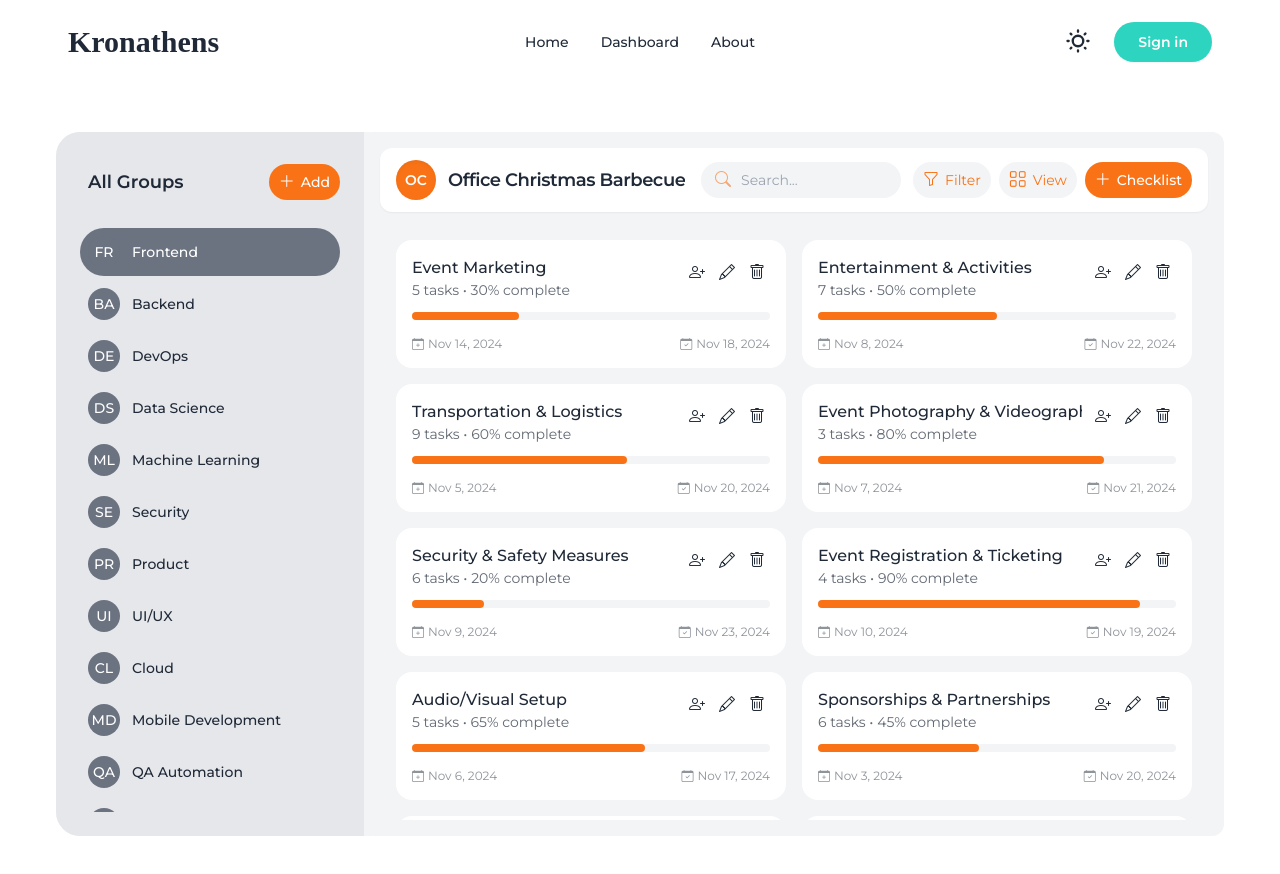
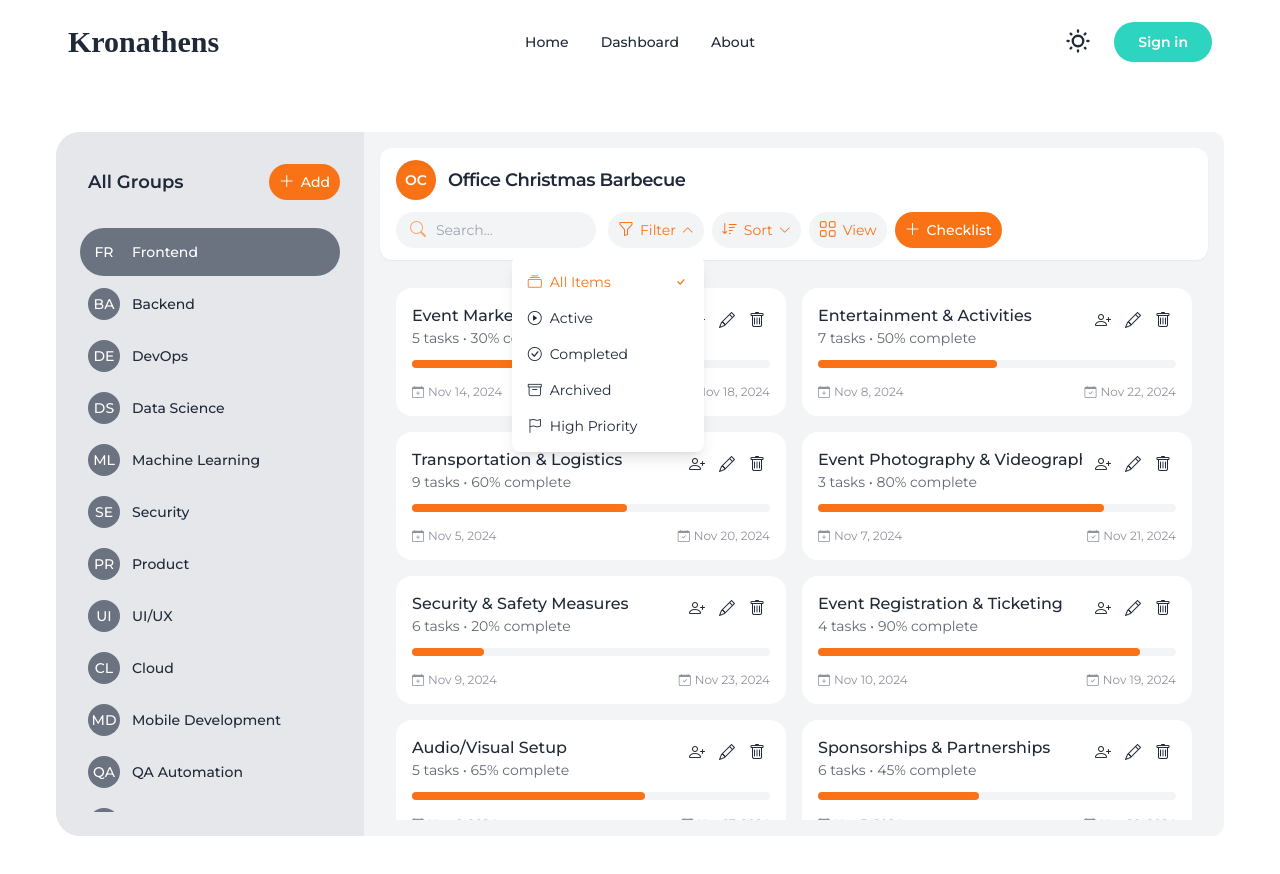
Before and after one commit to ufwjerryvu/PROJECT_Kronathens, a React (Create React App) app in the folder frontend/: page / in a window 1280 px wide. Both pictures are taken after a click on the button "Filter". Shown: the top 874 px of the page. Built offline with nearby package versions, Linux system fonts and the light colour scheme; a web font is replaced by a local one.

Commit message:
feat: added dropdowns and CSS stylings to header

```diff
--- a/frontend/src/components/dashboard/Card.tsx
+++ b/frontend/src/components/dashboard/Card.tsx
@@ -3,10 +3,12 @@
 interface CardProps {
     id: string;
     title: string;
+
     dateCreated: Date;
     dateModified: Date;
     completionPercentage: number;
     taskCount: number;
+
     onEdit: (id: string) => void;
     onDelete: (id: string) => void;
     onAddCollaborator: (id: string) => void;
@@ -15,26 +17,28 @@
 const Card = ({
     id,
     title,
-    taskCount,
-    completionPercentage,
+
     dateCreated,
     dateModified,
+    completionPercentage,
+    taskCount,
+
     onEdit,
     onDelete,
     onAddCollaborator
 }: CardProps) => {
+    { /* Edits the information of the card */ }
     const handleEdit = (e: React.MouseEvent) => {
-        e.stopPropagation();
         onEdit(id);
     };
 
+    { /* Delete the checklist item/card and everything related to it */}
     const handleDelete = (e: React.MouseEvent) => {
-        e.stopPropagation();
         onDelete(id);
     };
 
+    {/* Add a collaborator */}
     const handleAddCollaborator = (e: React.MouseEvent) => {
-        e.stopPropagation();
         onAddCollaborator(id);
     };
 
--- a/frontend/src/components/dashboard/Header.tsx
+++ b/frontend/src/components/dashboard/Header.tsx
@@ -1,4 +1,4 @@
-import React from 'react';
+import React, { useState, useEffect, useRef } from 'react';
 
 interface HeaderProps {
     name: string,
@@ -7,6 +7,29 @@
 };
 
 const Header: React.FC<HeaderProps> = ({ name, viewType, onViewSwitch }) => {
+    const [isFilterOpen, setIsFilterOpen] = useState(false);
+    const [isSortOpen, setIsSortOpen] = useState(false);
+    const [activeFilter, setActiveFilter] = useState('all');
+    const [activeSort, setActiveSort] = useState('date-created');
+    const filterRef = useRef<HTMLDivElement>(null);
+    const sortRef = useRef<HTMLDivElement>(null);
+
+    {/* So that when we press outside the menu, it'll hide the menu */}
+    useEffect(() => {
+        const handleClickOutside = (event: MouseEvent) => {
+            if (filterRef.current && !filterRef.current.contains(event.target as Node)) {
+                setIsFilterOpen(false);
+            }
+            if (sortRef.current && !sortRef.current.contains(event.target as Node)) {
+                setIsSortOpen(false);
+            }
+        };
+
+        document.addEventListener('mousedown', handleClickOutside);
+        return () => document.removeEventListener('mousedown', handleClickOutside);
+    }, []);
+
+    {/* Get the initials of the group name*/}
     let separated = name.split(' ');
     const MAX_LENGTH = 2, INIT_INDEX = 0, ZERO = 0, ONE = 1;
 
@@ -21,6 +44,7 @@
         }
     }
 
+    {/* The current icon for the view button based on the state of the view type */}
     const renderViewIcon = (viewType: string) => {
         if (viewType === 'card') {
             return (<i className='bi bi-grid text-lg'></i>);
@@ -28,6 +52,23 @@
             return (<i className='bi bi-list-task text-lg'></i>)
         }
     };
+
+    {/* Filter and sort options for the drop-down */}
+    const filterOptions = [
+        { id: 'all', label: 'All Items', icon: 'bi-collection' },
+        { id: 'active', label: 'Active', icon: 'bi-play-circle' },
+        { id: 'completed', label: 'Completed', icon: 'bi-check-circle' },
+        { id: 'archived', label: 'Archived', icon: 'bi-archive' },
+        { id: 'priority', label: 'High Priority', icon: 'bi-flag' }
+    ];
+
+    const sortOptions = [
+        { id: 'date-created', label: 'Date Created', icon: 'bi-calendar-plus' },
+        { id: 'date-modified', label: 'Date Modified', icon: 'bi bi-calendar-check' },
+        { id: 'name-asc', label: 'Name A-Z', icon: 'bi-sort-alpha-down' },
+        { id: 'name-desc', label: 'Name Z-A', icon: 'bi-sort-alpha-up' },
+        { id: 'priority', label: 'Priority', icon: 'bi-sort-numeric-down' }
+    ];
 
     return (
         <div className='bg-base-100 rounded-xl shadow-sm px-3 sm:px-4 py-3 w-full'>
@@ -54,10 +95,83 @@
                     </div>
 
                     <div className='flex items-center gap-2 flex-shrink-0 ml-auto sm:ml-0'>
-                        <button className='h-9 px-2.5 bg-base-200 rounded-full flex items-center gap-1.5 text-sm text-secondary hover:bg-base-300 active:bg-base-300/50 transition-all duration-200'>
-                            <i className='bi bi-funnel text-base'></i>
-                            <span className='hidden sm:inline'>Filter</span>
-                        </button>
+                        {/* Filtering */ }
+                        <div className='relative' ref={filterRef}>
+                            <button
+                                className='h-9 px-2.5 bg-base-200 rounded-full flex items-center gap-1.5 text-sm text-secondary hover:bg-base-300 active:bg-base-300/50 transition-all duration-200'
+                                onClick={() => {
+                                    setIsFilterOpen(!isFilterOpen);
+                                    setIsSortOpen(false);
+                                }}
+                            >
+                                <i className='bi bi-funnel text-base'></i>
+                                <span className='hidden sm:inline'>Filter</span>
+                                <i className={`bi bi-chevron-${isFilterOpen ? 'up' : 'down'} text-xs`}></i>
+                            </button>
+
+                            {isFilterOpen && (
+                                <div className='absolute top-full right-0 mt-2 w-48 bg-base-100 rounded-lg shadow-lg py-2 z-10'>
+                                    {filterOptions.map((option) => (
+                                        <button
+                                            key={option.id}
+                                            className={`w-full px-4 py-2 text-sm text-left flex items-center gap-2 hover:bg-base-200 transition-colors ${
+                                                activeFilter === option.id ? 'text-secondary' : 'text-base-content'
+                                            }`}
+                                            onClick={() => {
+                                                setActiveFilter(option.id);
+                                                setIsFilterOpen(false);
+                                            }}
+                                        >
+                                            <i className={`bi ${option.icon}`}></i>
+                                            {option.label}
+                                            {activeFilter === option.id && (
+                                                <i className='bi bi-check ml-auto'></i>
+                                            )}
+                                        </button>
+                                    ))}
+                                </div>
+                            )}
+                        </div>
+
+                        {/* Sorting */ }
+                        <div className='relative' ref={sortRef}>
+                            <button
+                                className='h-9 px-2.5 bg-base-200 rounded-full flex items-center gap-1.5 text-sm text-secondary hover:bg-base-300 active:bg-base-300/50 transition-all duration-200'
+                                onClick={() => {
+                                    setIsSortOpen(!isSortOpen);
+                                    setIsFilterOpen(false);
+                                }}
+                            >
+                                <i className='bi bi-sort-down text-base'></i>
+                                <span className='hidden sm:inline'>Sort</span>
+                                <i className={`bi bi-chevron-${isSortOpen ? 'up' : 'down'} text-xs`}></i>
+                            </button>
+
+                            {isSortOpen && (
+                                <div className='absolute top-full right-0 mt-2 w-48 bg-base-100 rounded-lg shadow-lg py-2 z-10'>
+                                    {sortOptions.map((option) => (
+                                        <button
+                                            key={option.id}
+                                            className={`w-full px-4 py-2 text-sm text-left flex items-center gap-2 hover:bg-base-200 transition-colors ${
+                                                activeSort === option.id ? 'text-secondary' : 'text-base-content'
+                                            }`}
+                                            onClick={() => {
+                                                setActiveSort(option.id);
+                                                setIsSortOpen(false);
+                                            }}
+                                        >
+                                            <i className={`bi ${option.icon}`}></i>
+                                            {option.label}
+                                            {activeSort === option.id && (
+                                                <i className='bi bi-check ml-auto'></i>
+                                            )}
+                                        </button>
+                                    ))}
+                                </div>
+                            )}
+                        </div>
+
+                        {/* View switch */}
                         <button
                             className='h-9 px-2.5 bg-base-200 rounded-full flex items-center gap-1.5 text-sm text-secondary hover:bg-base-300 active:bg-base-300/50 transition-all duration-200'
                             onClick={onViewSwitch}
@@ -65,6 +179,8 @@
                             {renderViewIcon(viewType)}
                             <span className='hidden sm:inline'>View</span>
                         </button>
+
+                        {/* Add checklist button */}
                         <button className='h-9 px-2.5 bg-secondary text-secondary-content rounded-full flex items-center gap-1.5 text-sm font-medium whitespace-nowrap transition-all duration-200 hover:bg-opacity-80 active:bg-opacity-60'>
                             <i className='bi bi-plus-lg text-base'></i>
                             <span className='hidden sm:inline'>Checklist</span>
--- a/frontend/src/components/dashboard/ListItem.tsx
+++ b/frontend/src/components/dashboard/ListItem.tsx
@@ -3,10 +3,12 @@
 interface ListItemProps {
     id: string;
     title: string;
-  taskCount: number;
-  completionPercentage: number;
+
     dateCreated: Date;
     dateModified: Date;
+    completionPercentage: number;
+    taskCount: number;
+
     onEdit: (id: string) => void;
     onDelete: (id: string) => void;
     onAddCollaborator: (id: string) => void;
@@ -15,26 +17,28 @@
 const ListItem = ({
     id,
     title,
-  taskCount,
-  completionPercentage,
+
     dateCreated,
     dateModified,
+    completionPercentage,
+    taskCount,
+
     onEdit,
     onDelete,
-  onAddCollaborator,
+    onAddCollaborator
 }: ListItemProps) => {
+    { /* Edits the information of the card */ }
     const handleEdit = (e: React.MouseEvent) => {
-    e.stopPropagation();
         onEdit(id);
     };
 
+    { /* Delete the checklist item/card and everything related to it */ }
     const handleDelete = (e: React.MouseEvent) => {
-    e.stopPropagation();
         onDelete(id);
     };
 
+    {/* Add a collaborator */ }
     const handleAddCollaborator = (e: React.MouseEvent) => {
-    e.stopPropagation();
         onAddCollaborator(id);
     };
 
@@ -48,7 +52,9 @@
 
     return (
         <div
-      className='flex items-center w-full bg-base-100 hover:bg-base-200/50 active:bg-base-200 px-6 py-4 rounded-2xl hover:shadow-md active:shadow-sm transition-all duration-200 cursor-pointer select-none'
+            className='flex items-center w-full bg-base-100 hover:bg-base-200/50 active:bg-base-200 px-6
+                py-4 rounded-2xl hover:shadow-md active:shadow-sm transition-all duration-200
+                cursor-pointer select-none'
             role='button'
             tabIndex={0}
         >
--- a/frontend/src/components/dashboard/Sidebar.tsx
+++ b/frontend/src/components/dashboard/Sidebar.tsx
@@ -30,6 +30,7 @@
     { id: '20', name: 'Tech Support' },
   ]);
 
+  {/* Gets the intials of the group name */}
   const parseInitials = (name: string) => {
     let separated = name.split(' ');
 
```
Lines whose indentation alone changed are shown as unchanged.
